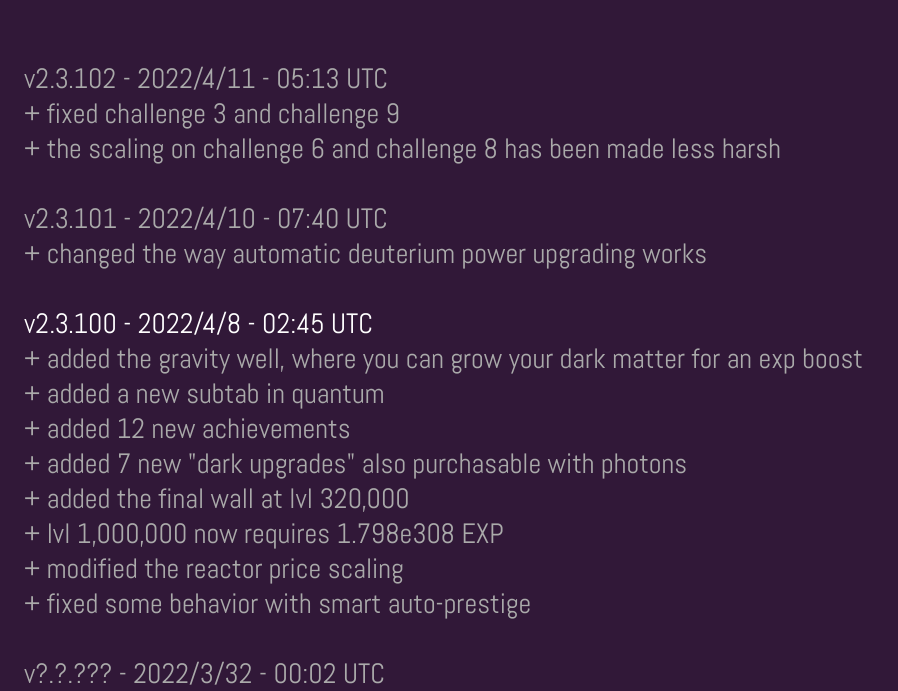
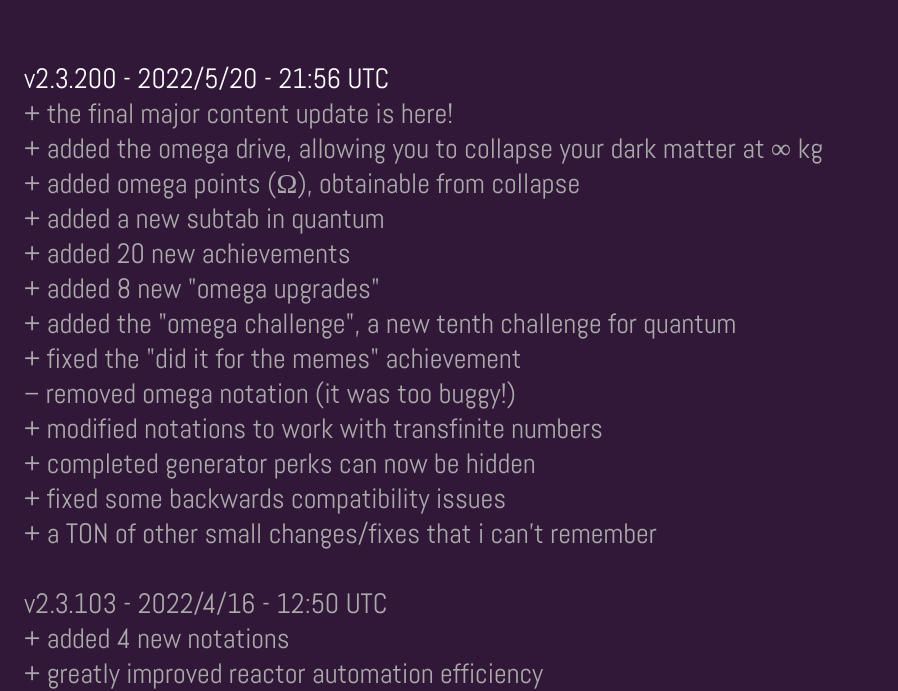
Before and after one commit to Zakuro98/EXP-Simulator-Beta, a plain HTML site: page changelog.html in a window 1280 px wide. Shown: the part 115-806 px from the top of the page, without its empty margins (0-898 px from the left). Drawn offline with Linux system fonts and the light colour scheme.

Commit message:
Update changelog.html

```diff
--- a/changelog.html
+++ b/changelog.html
@@ -12,7 +12,30 @@
                 CHANGELOG
             </p>
 
+            <p class="change_head">
+                v2.3.200 - 2022/5/20 - 21:56 UTC
+            </p>
             <p class="change_minor">
+                + the final major content update is here!
+                <br>+ added the omega drive, allowing you to collapse your dark matter at ∞ kg
+                <br>+ added omega points (Ω), obtainable from collapse
+                <br>+ added a new subtab in quantum
+                <br>+ added 20 new achievements
+                <br>+ added 8 new "omega upgrades"
+                <br>+ added the "omega challenge", a new tenth challenge for quantum
+                <br>+ fixed the "did it for the memes" achievement
+                <br>– removed omega notation (it was too buggy!)
+                <br>+ modified notations to work with transfinite numbers
+                <br>+ completed generator perks can now be hidden
+                <br>+ fixed some backwards compatibility issues
+                <br>+ a TON of other small changes/fixes that i can't remember
+                <br><br>
+                v2.3.103 - 2022/4/16 - 12:50 UTC
+                <br>+ added 4 new notations
+                <br>+ greatly improved reactor automation efficiency
+                <br>+ numerous balancing changes
+                <br>+ decimals below 1 have an extra digit now
+                <br><br>
                 v2.3.102 - 2022/4/11 - 05:13 UTC
                 <br>+ fixed challenge 3 and challenge 9
                 <br>+ the scaling on challenge 6 and challenge 8 has been made less harsh
```
